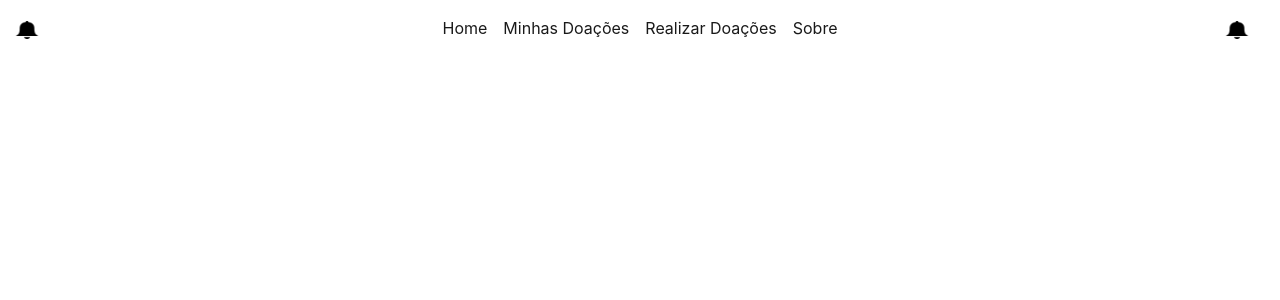
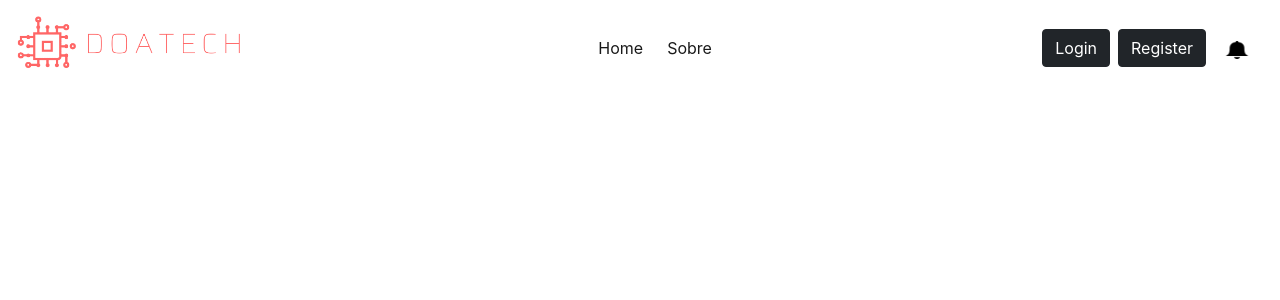
Before and after one commit to Hackatona-AGES-2022/CriativiDev, a React (Create React App) app in the folder frontend/creativdev-front/: page / in a window 1280 px wide. Shown: the top 300 px of the page. Built offline with nearby package versions, Linux system fonts and the light colour scheme.

Commit message:
header pronto

```diff
--- a/frontend/creativdev-front/src/App.js
+++ b/frontend/creativdev-front/src/App.js
@@ -1,12 +1,12 @@
 import logo from './logo.svg';
 import './App.css';
 import FormularioDoador from './components/FormularioDoador';
-import Header from './containers/Header'
+import {HeaderReciever, HeaderDonator, HeaderLogin} from './containers/Header'
 
 function App() {
   return (
     <div className="App">
-      <Header />
+      <HeaderLogin />
 
     </div>
   );
--- a/frontend/creativdev-front/src/containers/Header.jsx
+++ b/frontend/creativdev-front/src/containers/Header.jsx
@@ -1,19 +1,20 @@
 import React, { useState, useEffect, useContext } from "react";
 import { Navigate } from "react";
-import logo from "../assets/bell.png"
+import bell from "../assets/bell.png";
+import logo from "../assets/LOGO.png";
 
-const Header =()=>{
-    return(
+
+    export const HeaderDonator = () => {return(
         <nav class="navbar navbar-expand-lg navbar-light bg-white" >
             <div class="container-fluid">
                 <a class="navbar-brand" href="#">
-                <img src={logo} alt="" width="30" height="24" />
+                    <img src={logo} alt="" width="240" height="70" />
                 </a>
                 <button class="navbar-toggler" type="button" data-bs-toggle="collapse" data-bs-target="#navbarSupportedContent" aria-controls="navbarSupportedContent" aria-expanded="false" aria-label="Toggle navigation">
                     <span class="navbar-toggler-icon"></span>
                 </button>
                 <div class="collapse navbar-collapse" id="navbarSupportedContent">
-                <ul class="navbar-nav ml-5 mb-2 mb-lg-0 mx-auto justify-content-center">
+                    <ul class="navbar-nav ml-5 mb-2 me-5 mb-lg-0 mx-auto justify-content-center">
                     <li class="nav-item">
                         <a class="nav-link active" aria-current="page" href="#">Home</a>
                     </li>
@@ -28,11 +29,74 @@ const Header =()=>{
                     </li>
                     </ul>
                 <a class="navbar-brand" href="#">
-                <img src={logo} alt="" width="30" height="24" />
+                    <img src={bell} alt="" width="30" height="24" />
+                </a>
+                </div>
+            </div>
+        </nav>
+
+        )
+    }
+
+
+    export const HeaderReciever = () => {return(
+        <nav class="navbar navbar-expand-lg navbar-light bg-white" >
+            <div class="container-fluid">
+                <a class="navbar-brand" href="#">
+                    <img src={logo} alt="" width="240" height="70" />
+                </a>
+                <button class="navbar-toggler" type="button" data-bs-toggle="collapse" data-bs-target="#navbarSupportedContent" aria-controls="navbarSupportedContent" aria-expanded="false" aria-label="Toggle navigation">
+                    <span class="navbar-toggler-icon"></span>
+                </button>
+                <div class="collapse navbar-collapse" id="navbarSupportedContent">
+                    <ul class="navbar-nav ml-5 mb-2 mb-lg-0 mx-auto justify-content-center">
+                    <li class="nav-item">
+                        <a class="nav-link active" aria-current="page" href="#">Home</a>
+                    </li>
+                    <li class="nav-item">
+                        <a class="nav-link active" aria-current="page" href="#">Doações Recebidas</a>
+                    </li>
+                    <li class="nav-item">
+                        <a class="nav-link active" aria-current="page" href="#">Solicitar Doações</a>
+                    </li>
+                    <li class="nav-item">
+                        <a class="nav-link active" aria-current="page" href="#">Sobre</a>
+                    </li>
+                    </ul>
+                    <a class="navbar-brand" href="#">
+                    <img src={bell} alt="" width="30" height="24" />
                 </a>
                 </div>
             </div>
         </nav>
         )
     }
-export default Header;
+
+    export const HeaderLogin = () => {return(
+        <nav class="navbar navbar-expand-lg navbar-light bg-white" >
+            <div class="container-fluid">
+                <a class="navbar-brand" href="#">
+                    <img src={logo} alt="" width="240" height="70" />
+                </a>
+                <button class="navbar-toggler" type="button" data-bs-toggle="collapse" data-bs-target="#navbarSupportedContent" aria-controls="navbarSupportedContent" aria-expanded="false" aria-label="Toggle navigation">
+                    <span class="navbar-toggler-icon"></span>
+                </button>
+                <div class="collapse navbar-collapse" id="navbarSupportedContent">
+                    <ul class="navbar-nav ml-5 mb-2 mb-lg-0 mx-auto justify-content-center">
+                    <li class="nav-item">
+                        <a class="nav-link active me-2" aria-current="page" href="#">Home</a>
+                    </li>
+                    <li class="nav-item">
+                        <a class="nav-link active" aria-current="page" href="#">Sobre</a>
+                    </li>
+                    </ul>
+                    <button type="button" class="btn btn-dark me-2">Login</button>
+                    <button type="button" class="btn btn-dark me-3">Register</button>
+                    <a class="navbar-brand" href="#">
+                    <img src={bell} alt="" width="30" height="24" />
+                </a>
+                </div>
+            </div>
+        </nav>
+        )
+    }
```
Also changed, not shown: frontend/creativdev-front/src/containers/a.txt (deleted), frontend/creativdev-front/src/screens/a.txt (deleted). Lines whose indentation alone changed are shown as unchanged.
